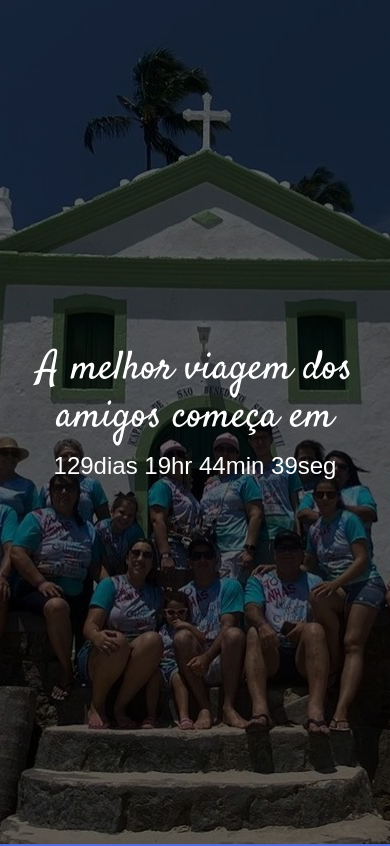
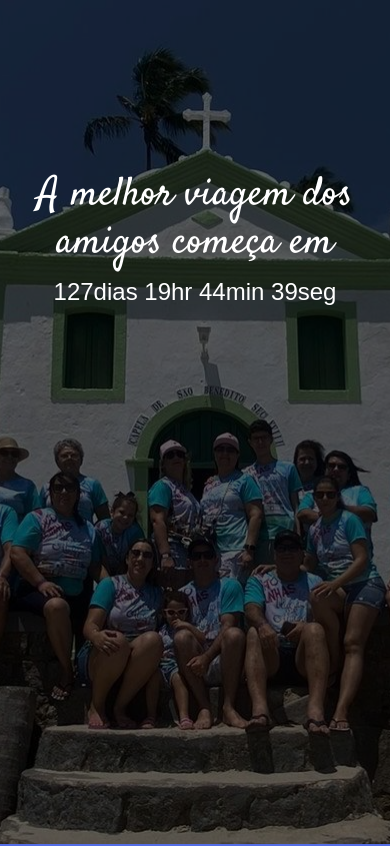
Before and after one commit to Alexfs-dv/viagem_dos_amigos, a website built with Parcel: page src/index.html in a window 390 px wide. Shown: the top 846 px of the page. Built offline with nearby package versions, Linux system fonts and the light colour scheme; a web font is replaced by a local one.

Commit message:
atualizacao_05

```diff
--- a/src/scripts/main.js
+++ b/src/scripts/main.js
@@ -1,6 +1,6 @@
 AOS.init();
 
-const dataEvento = new Date("oct 11, 2024 23:59:59 ");
+const dataEvento = new Date("oct 9, 2024 23:59:59 ");
 const timeStampDoEVento = dataEvento.getTime();
 
 const contador = setInterval(function(){
--- a/src/styles/_hero.scss
+++ b/src/styles/_hero.scss
@@ -8,7 +8,7 @@
     @media(max-width:768px){
         display: flex;
         flex-direction: column;
-        justify-content: center;
+        padding-top: 40%;
     }
 
     .container {
@@ -69,10 +69,11 @@
                 }
             }
         }
-
         @media(max-width: 768px){
             display: none;
+
         }
+
     }
 
 }
```
